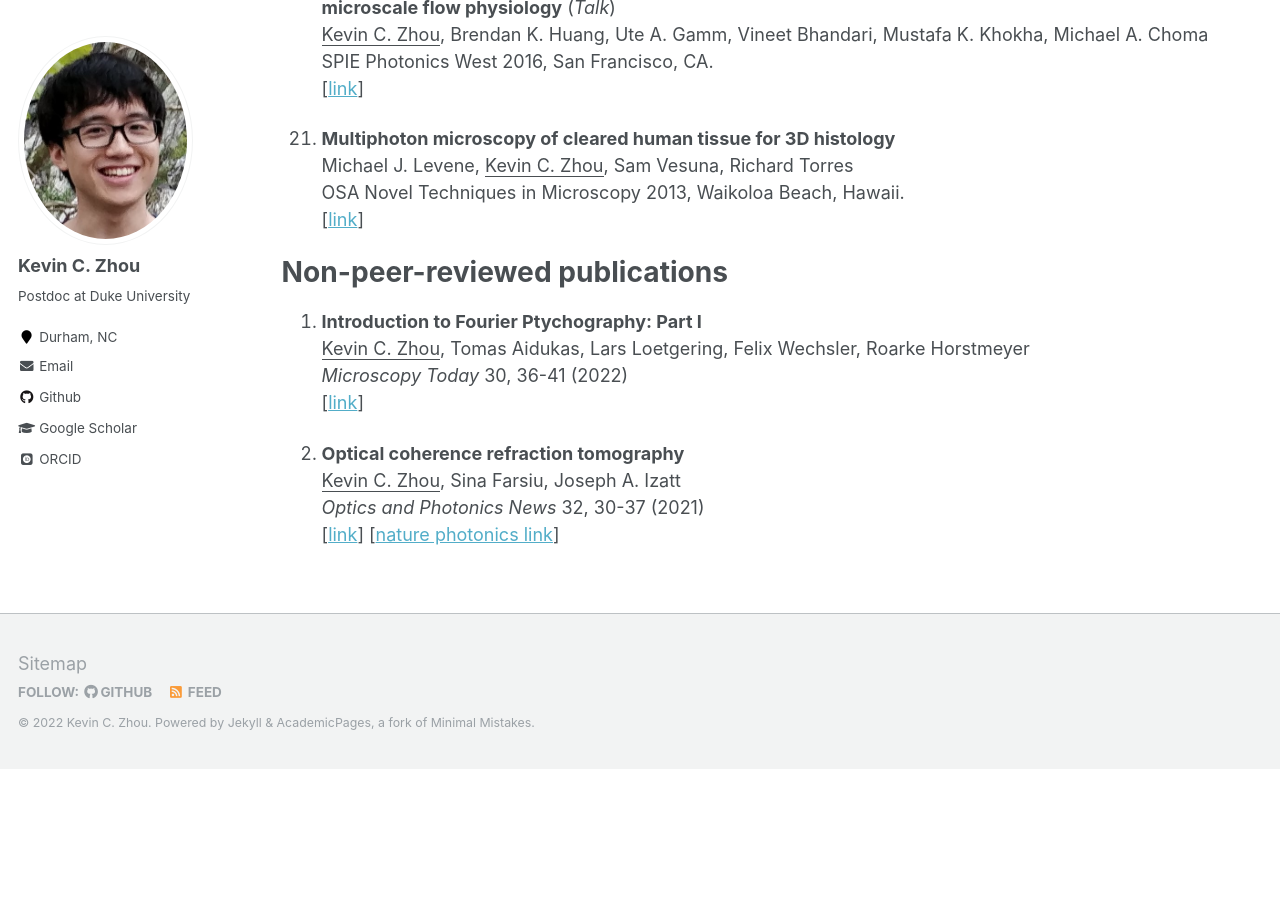
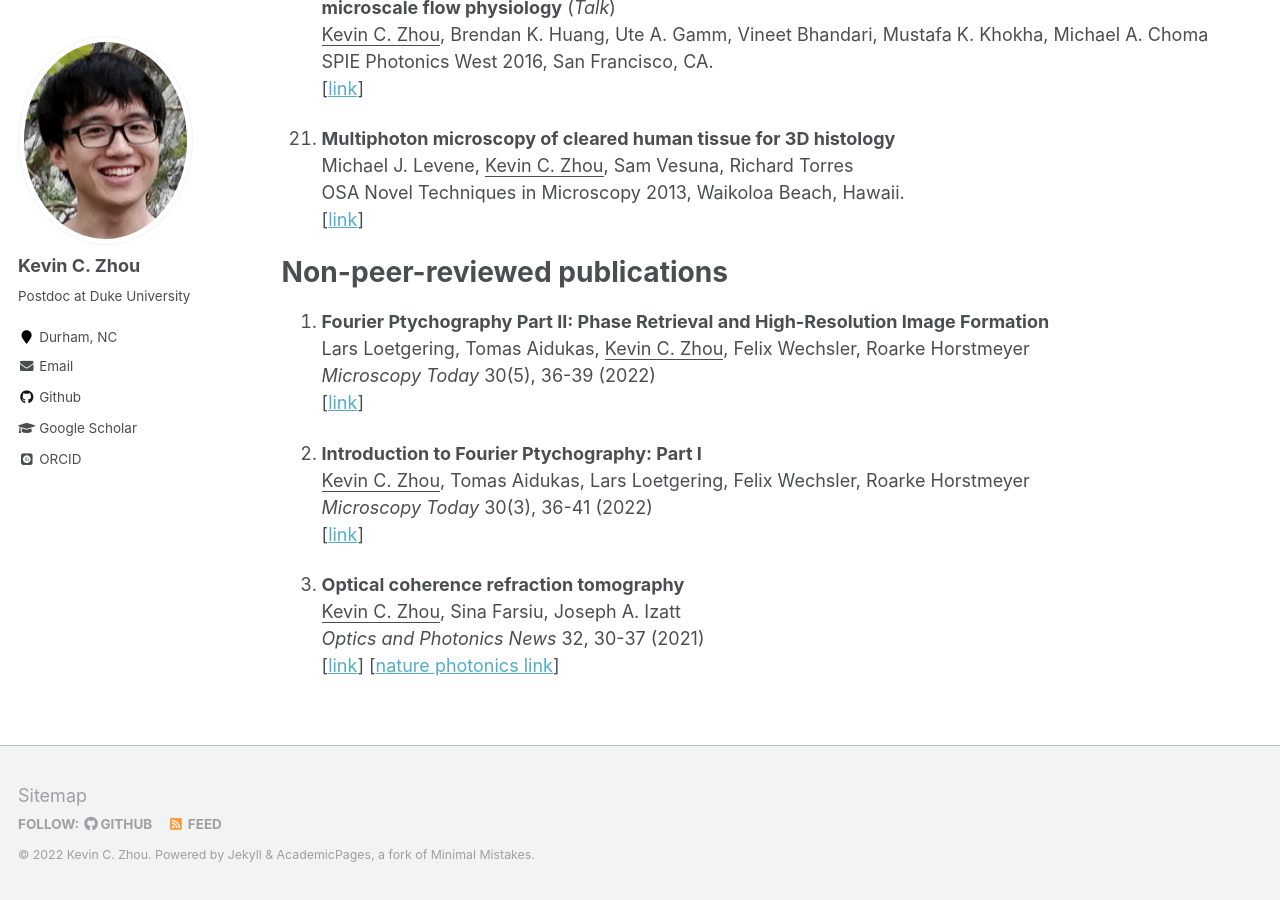
Before and after one commit to kevinczhou/kevinczhou.github.io, a Jekyll site: the page built from _pages/publications.md, in a window 1280 px wide and 900 px high, scrolled down 7177 px. Built offline with Jekyll 4.4.1, drawn with Linux system fonts in a browser that asks for light colours; some web fonts are replaced; before the commit the page ends 7946 px from its top, so only the background shows below that.

Commit message:
Update publications.md

```diff
--- a/_pages/publications.md
+++ b/_pages/publications.md
@@ -255,9 +255,14 @@ Vinayak Pathak, Ridwan Fayaz Hossain, <ins>Kevin C. Zhou</ins>, Pavan C. Konda,
 SPIE Photonics West (2022)  -->
 
 # Non-peer-reviewed publications
+1. **Fourier Ptychography Part II: Phase Retrieval and High-Resolution Image Formation**
+Lars Loetgering, Tomas Aidukas, <ins>Kevin C. Zhou</ins>, Felix Wechsler, Roarke Horstmeyer
+*Microscopy Today* 30(5), 36-39 (2022)
+[[link](https://www.cambridge.org/core/journals/microscopy-today/article/fourier-ptychography-part-ii-phase-retrieval-and-highresolution-image-formation/120C4CF20947DA5F041CAB24708538A9)]
+
 1. **Introduction to Fourier Ptychography: Part I**
 <ins>Kevin C. Zhou</ins>, Tomas Aidukas, Lars Loetgering, Felix Wechsler, Roarke Horstmeyer
-*Microscopy Today* 30, 36-41 (2022)
+*Microscopy Today* 30(3), 36-41 (2022)
 [[link](https://www.cambridge.org/core/journals/microscopy-today/article/introduction-to-fourier-ptychography-part-i/6F0B209602FFCE751F5DAF84E1A8E036)]
 
 1. **Optical coherence refraction tomography**
```
